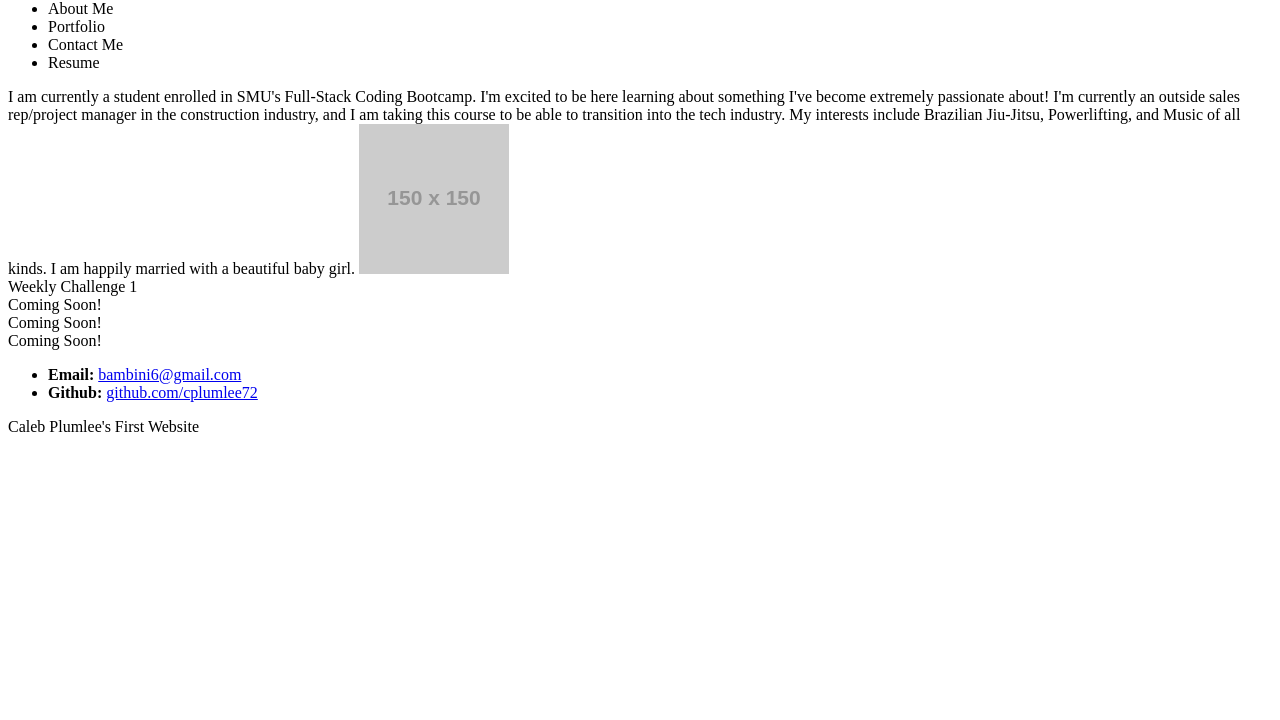
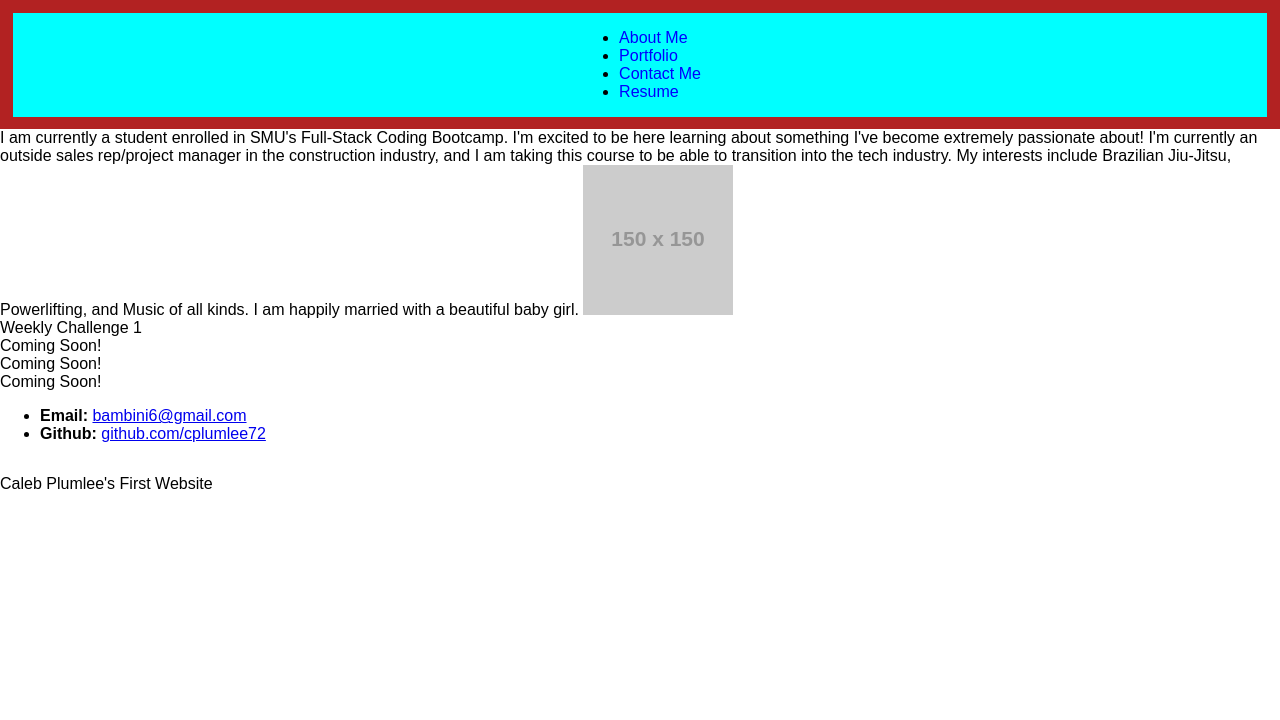
Before and after one commit to cplumlee72/Module-2-Challenge, a plain HTML site: page index.html in a window 1280 px wide. Shown: the part 80-800 px from the top of the page. Drawn offline with Linux system fonts and the light colour scheme; placeholder pictures from the web are drawn by us.

Commit message:
added first css to stylesheet, further edited index to add more tags and classes, linked items in navbar to locations on page.

```diff
--- a/assets/css/stylesheet.css
+++ b/assets/css/stylesheet.css
@@ -0,0 +1,31 @@
+* {
+    box-sizing: border-box;
+}
+
+body {
+    font-family: Arial;
+    margin: 0;
+    display: flex;
+    flex-direction: column;
+    justify-content: flex-start;
+    min-height: 100vh;
+}
+
+header {
+    padding: 1%;
+    background: firebrick;
+    text-align: left;
+    color: black;
+}
+
+nav {
+    display: flex;
+    background-color: aqua;
+    justify-content: space-evenly;
+
+}
+
+nav a {
+    text-decoration: none;
+    color: blue;
+}
--- a/index.html
+++ b/index.html
@@ -4,7 +4,7 @@
     <meta charset="UTF-8">
     <meta http-equiv="X-UA-Compatible" content="IE=edge">
     <meta name="viewport" content="width=device-width, initial-scale=1.0">
-    <link href="./assets/css/stylesheet.css">
+    <link rel="stylesheet" href="./assets/css/stylesheet.css">
     <title>Caleb Plumlee</title>
 </head>
 <!-- Main Body  -->
@@ -13,16 +13,16 @@
         <h1>Caleb Plumlee</h1>
         <nav>
             <ul>
-                <li> About Me </li>
-                <li> Portfolio </li>
-                <li> Contact Me </li>
-                <li> Resume </li>
+                <li><a href="#about">About Me</a></li>
+                <li><a href="#portfolio">Portfolio</a></li>
+                <li><a href="contact">Contact Me</a></li>
+                <li><a href="resume">Resume</a></li>
             </ul>
         </nav>
     </header>
 
     <main>
-        <section class="about">
+       <a id="about"><section class="about"></a>
              I am currently a student enrolled in SMU's Full-Stack Coding Bootcamp. I'm excited to be
              here learning about something I've become extremely passionate about! I'm currently an outside
              sales rep/project manager in the construction industry, and I am taking this course to be able
@@ -30,13 +30,13 @@
              and Music of all kinds. I am happily married with a beautiful baby girl.
              <a href="https://via.placeholder.com/150.png"><img src="https://via.placeholder.com/150.png"></a>
         </section>
-        <section class="portfolio">
+        <a id="portfolio"><section class="portfolio"></a>
             <div class="card"> Weekly Challenge 1 </div>
             <div class="card"> Coming Soon!</div>
             <div class="card"> Coming Soon!</div>
             <div class="card"> Coming Soon!</div>
         </section>
-        <section class="contact">
+        <a id="contact"><section class="contact"></a>
             <ul>
                 <li id="email"> <b>Email:</b> <a href="mailto:bambini6@gmail.com">bambini6@gmail.com</a> </li>
                 <li id="github"> <b>Github:</b> <a href=github.com/cplumlee72> github.com/cplumlee72</a> </li>
```
